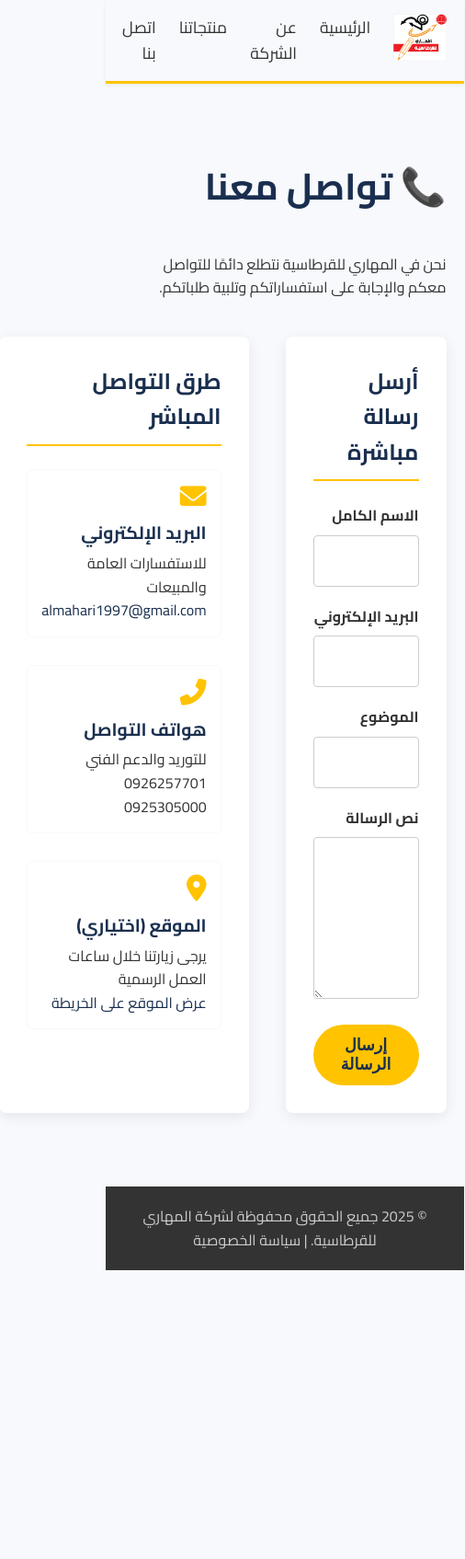
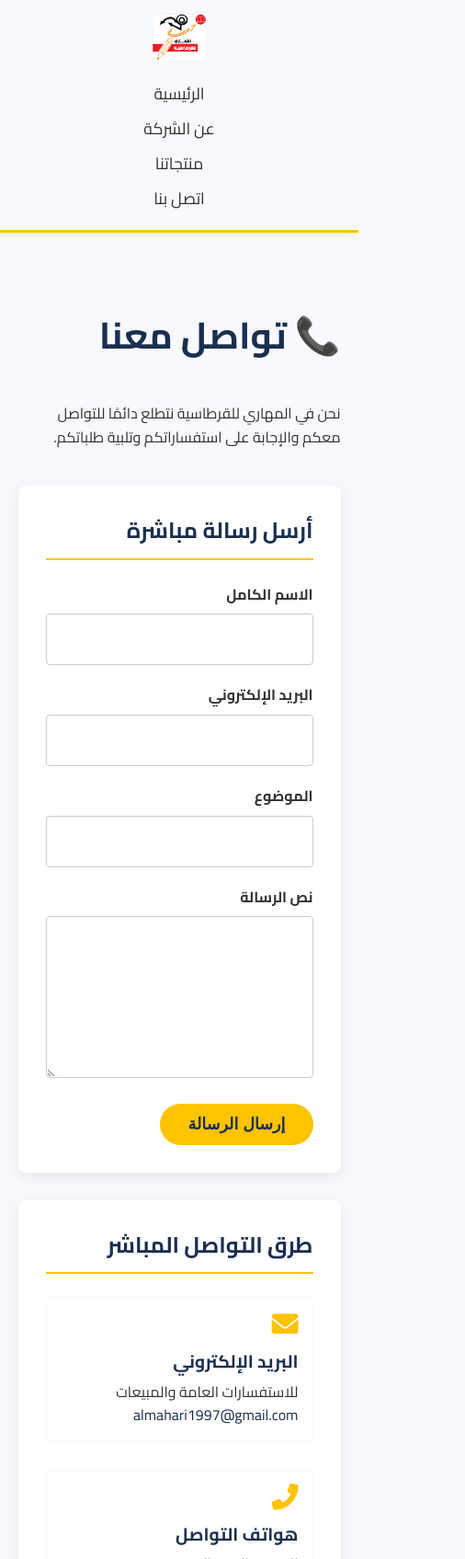
Before and after one commit to Moha225121/almahari, a plain HTML site: page contact.html in a window 390 px wide. Shown: the top 1695 px of the page at 92% size, 506 px wide, since content can reach past the window. Before the commit the page ends 1381 px from the top, so only its background shows below. Drawn offline with Linux system fonts and the light colour scheme.

Commit message:
almahari

```diff
--- a/style.css
+++ b/style.css
@@ -55,7 +55,6 @@ header .container {
 .logo img {
     height: 50px;
     width: auto;
-    /* تأكد أن مسار الشعار (logo.png) صحيح */
 }
 
 nav ul {
@@ -81,7 +80,6 @@ nav ul li a:hover {
 /* 3. Hero Section & Buttons */
 /* ---------------------------------- */
 .hero {
-    /* تأكد أن مسار الصورة الخلفية صحيح أو استبدلها بلون إن لم تتوفر الصورة */
     background: linear-gradient(rgba(26, 47, 79, 0.75), rgba(26, 47, 79, 0.75)), url('hero-bg-professional.jpg') no-repeat center center/cover;
     color: var(--text-light);
     padding: 120px 0;
@@ -298,7 +296,86 @@ footer a {
 }
 
 /* ---------------------------------- */
-/* 9. Animations & Keyframes */
+/* 9. Contact Page Specifics (Desktop) */
+/* ---------------------------------- */
+.contact-grid {
+    /* Keep the desktop layout as 2fr 1fr */
+    display: grid;
+    grid-template-columns: 2fr 1fr;
+    gap: 40px;
+    margin-top: 40px;
+}
+
+.contact-form, .contact-info {
+    padding: 30px;
+    background: #fff;
+    border-radius: 8px;
+    box-shadow: 0 4px 15px rgba(0, 0, 0, 0.08);
+}
+
+.contact-form h2, .contact-info h2 {
+    color: var(--primary-color);
+    margin-bottom: 25px;
+    border-bottom: 2px solid var(--secondary-color);
+    padding-bottom: 10px;
+}
+
+.form-group {
+    margin-bottom: 20px;
+}
+
+.form-group label {
+    display: block;
+    margin-bottom: 8px;
+    font-weight: 700;
+    color: var(--text-dark);
+}
+
+.form-group input[type="text"],
+.form-group input[type="email"],
+.form-group textarea {
+    width: 100%;
+    padding: 12px;
+    border: 1px solid #ccc;
+    border-radius: 4px;
+    font-size: 1rem;
+    font-family: 'Cairo', sans-serif;
+    transition: border-color 0.3s;
+}
+
+.form-group input:focus,
+.form-group textarea:focus {
+    border-color: var(--primary-color);
+    outline: none;
+}
+
+.info-card {
+    margin-bottom: 30px;
+    padding: 15px;
+    border: 1px solid var(--bg-light);
+    border-radius: 6px;
+    transition: background 0.3s;
+}
+
+.info-card:hover {
+    background: var(--bg-light);
+}
+
+.info-card i {
+    font-size: 1.8rem;
+    color: var(--secondary-color);
+    margin-bottom: 10px;
+}
+
+.info-card h3 {
+    font-size: 1.2rem;
+    color: var(--primary-color);
+    margin-bottom: 5px;
+}
+
+
+/* ---------------------------------- */
+/* 10. Animations & Keyframes */
 /* ---------------------------------- */
 
 @keyframes fadeInUp {
@@ -329,21 +406,19 @@ footer a {
 
 /* تطبيق الحركات الأساسية */
 .fade-in-up, .slide-in-left, .slide-in-right, .bounce-in, .zoom-in {
-    /* FIX: هذه الخاصية ضرورية لضمان بقاء العنصر في الحالة النهائية للحركة */
     animation-fill-mode: both;
-    opacity: 0; /* يبدأ مخفيًا */
+    opacity: 0;
 }
 
 /* تحديد أزمنة الحركات */
 .fade-in-up { animation-name: fadeInUp; animation-duration: 0.7s; }
 .slide-in-left { animation-name: slideInLeft; animation-duration: 0.8s; }
 .slide-in-right { animation-name: slideInRight; animation-duration: 0.8s; }
-.bounce-in { animation-name: bounceIn; animation-duration: 1.5s; } /* مدة أطول لتفادي الاختفاء */
+.bounce-in { animation-name: bounceIn; animation-duration: 1.5s; }
 .zoom-in { animation-name: zoomIn; animation-duration: 0.6s; }
 
 
-/* FIX: طريقة تطبيق تأثير التتابع (Stagger) */
-/* نطبق الحركة الأساسية (fade-in-up) ثم نستخدم animation-delay فقط */
+/* تأثير التتابع (Stagger) */
 .fade-in-up-stagger li {
     animation-name: fadeInUp;
     animation-duration: 0.7s;
@@ -355,83 +430,88 @@ footer a {
 .fade-in-up-stagger li:nth-child(2) { animation-delay: 0.5s; }
 .fade-in-up-stagger li:nth-child(3) { animation-delay: 0.7s; }
 .fade-in-up-stagger li:nth-child(4) { animation-delay: 0.9s; }
-/* ... وهكذا حسب عدد العناصر في القائمة ... */
+
 /* ---------------------------------- */
-/* 10. Contact Page Specifics */
+/* 11. Mobile Responsiveness (Media Query) */
 /* ---------------------------------- */
+@media (max-width: 768px) {
 
-.contact-grid {
-    display: grid;
-    grid-template-columns: 2fr 1fr; /* النموذج يأخذ ثلثي المساحة والمعلومات الثلث */
-    gap: 40px;
-    margin-top: 40px;
+    /* 1. Header & Navigation */
+    header .container {
+        flex-direction: column; /* ترتيب رأسي للشعار والقائمة */
     }
 
-.contact-form, .contact-info {
-    padding: 30px;
-    background: #fff;
-    border-radius: 8px;
-    box-shadow: 0 4px 15px rgba(0, 0, 0, 0.08);
+    nav ul {
+        flex-direction: column; /* ترتيب رأسي لروابط القائمة */
+        text-align: center;
+        width: 100%;
+        margin-top: 10px;
     }
 
-.contact-form h2, .contact-info h2 {
-    color: var(--primary-color);
-    margin-bottom: 25px;
-    border-bottom: 2px solid var(--secondary-color);
-    padding-bottom: 10px;
+    nav ul li {
+        margin: 5px 0;
     }
 
-/* تنسيق النموذج */
-.form-group {
-    margin-bottom: 20px;
+    /* 2. Hero Section */
+    .hero {
+        padding: 60px 0;
     }
 
-.form-group label {
-    display: block;
-    margin-bottom: 8px;
-    font-weight: 700;
-    color: var(--text-dark);
+    .hero h1 {
+        font-size: 2rem;
     }
 
-.form-group input[type="text"],
-.form-group input[type="email"],
-.form-group textarea {
-    width: 100%;
-    padding: 12px;
-    border: 1px solid #ccc;
-    border-radius: 4px;
-    font-size: 1rem;
-    font-family: 'Cairo', sans-serif;
-    transition: border-color 0.3s;
+    .hero p {
+        font-size: 1.1rem;
     }
 
-.form-group input:focus,
-.form-group textarea:focus {
-    border-color: var(--primary-color);
-    outline: none;
+    /* 3. About Snippet */
+    .about-snippet .container {
+        flex-direction: column; /* ترتيب رأسي لقسم "عن الشركة" */
     }
 
-/* تنسيق معلومات الاتصال */
-.info-card {
-    margin-bottom: 30px;
-    padding: 15px;
-    border: 1px solid var(--bg-light);
-    border-radius: 6px;
-    transition: 0.3s;
+    .about-content {
+        padding-right: 0;
+        border-right: none;
+        border-bottom: 5px solid var(--secondary-color); /* نقل الخط الفاصل للأسفل */
+        padding-bottom: 25px;
+        margin-bottom: 25px;
     }
 
-.info-card:hover {
-    background: var(--bg-light);
+    .about-image {
+        height: 200px;
     }
 
-.info-card i {
-    font-size: 1.8rem;
-    color: var(--secondary-color);
-    margin-bottom: 10px;
+    /* 4. Contact Strip */
+    .contact-strip p {
+        display: flex; /* ترتيب أرقام الهواتف والبريد رأسيًا */
+        flex-direction: column;
+        gap: 5px;
     }
 
-.info-card h3 {
-    font-size: 1.2rem;
-    color: var(--primary-color);
-    margin-bottom: 5px;
+    /* 5. About Page (Vision & Mission) */
+    .vision-mission {
+        flex-direction: column;
+        gap: 20px;
     }
+
+    /* 6. Products Page */
+    .product-grid {
+        grid-template-columns: 1fr; /* عمود واحد للمنتجات */
+    }
+
+    /* 7. Contact Page Layout FIX */
+    .contact-grid {
+        grid-template-columns: 1fr; /* عمود واحد لصفحة الاتصال */
+        gap: 30px;
+    }
+
+    /* ضمان أن النموذج (form) يظهر أولاً والمعلومات (info) تظهر ثانيًا */
+    .contact-form {
+        order: 1; /* يأتي النموذج أولاً */
+    }
+
+    .contact-info {
+        order: 2; /* تأتي المعلومات ثانيًا */
+    }
+}
```
Also changed, not shown: index.html (+1 -1 lines), products.html (+1 -1 lines), logo.jpeg (added), logo1.png (added). Lines whose indentation alone changed are shown as unchanged.
